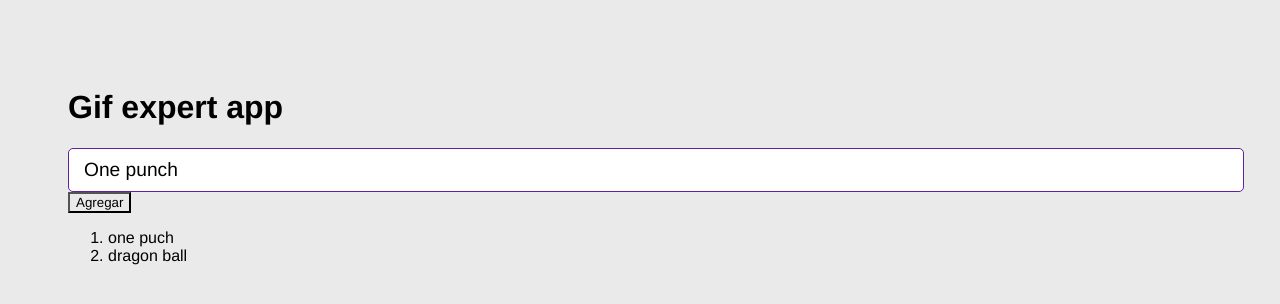
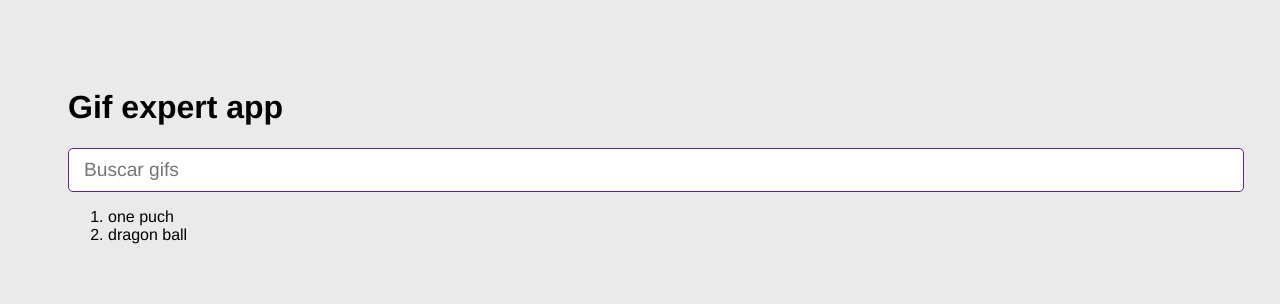
Before and after one commit to vicobettik/04ReactViteGifExpertApp, a React (Vite) app: page / in a window 1280 px wide. Shown: the top 304 px of the page. Built offline with nearby package versions, Linux system fonts and the light colour scheme.

Commit message:
primera validacion de input y envio de info de hijo a padre

```diff
--- a/src/GifExpertApp.jsx
+++ b/src/GifExpertApp.jsx
@@ -5,9 +5,10 @@ export const GifExpertApp = () => {
 
   const [categories, setCategories] = useState(['one puch', 'dragon ball']);
 
-  const onAddCategory = () => {
-    setCategories(['nezuko', ...categories]);
-    // setCategories( (cat) =>  [...cat, 'nezuko']);
+  const onAddCategory = ( newCategory ) => {
+    console.log(newCategory)
+    // setCategories([newCategory, ...categories]);
+    setCategories( (cat) =>  [newCategory, ...cat]);
   };
 
   return (
@@ -16,10 +17,12 @@ export const GifExpertApp = () => {
         <h1>Gif expert app</h1>
 
         {/* input  */}
-        <AddCategory/>
+        <AddCategory
+          // setCategories={ setCategories }
+          onNewCategory={ (event) => onAddCategory(event) }
+        />
 
         {/* listado de gifs */}
-        <button onClick={onAddCategory}>Agregar</button>
         <ol>
           {
             categories.map((cat) => {
--- a/src/components/AddCategory.jsx
+++ b/src/components/AddCategory.jsx
@@ -1,22 +1,32 @@
 import { useState } from "react"
 
 
-export const AddCategory = () => {
+export const AddCategory = ({onNewCategory}) => {
 
-    const [inputValue, setInputValue] = useState('One punch');
+    const [inputValue, setInputValue] = useState('');
 
     const onInputChange = ({ target }) => {
         setInputValue(target.value);
     }
 
+    const onSubmit = ( event ) => {
+      event.preventDefault();
+      if (inputValue.trim().length <= 1) {
+        return;
+      }
+      // setCategories( (cats) => [inputValue, ...cats] );
+      onNewCategory(inputValue.trim())
+      setInputValue('')
+    }
+
   return (
-    <>
+    <form onSubmit={ onSubmit }>
       <input
         type="text"
         placeholder="Buscar gifs"
         value={ inputValue }
         onChange={ onInputChange }
        />
-    </>
+    </form>
   )
 }
```
